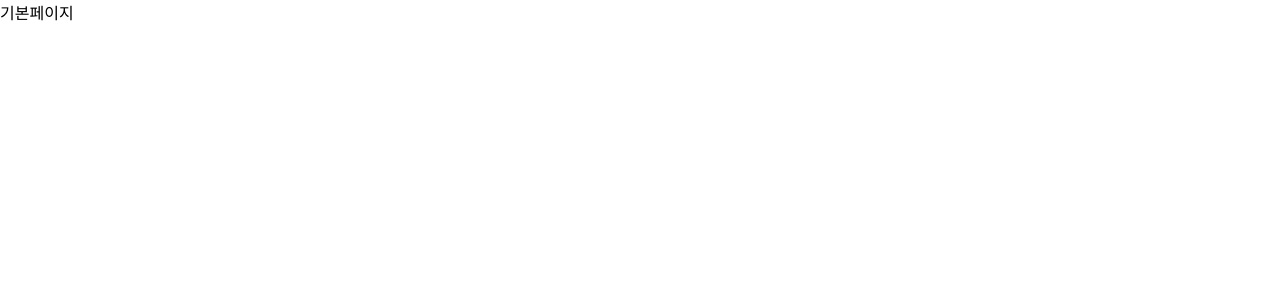
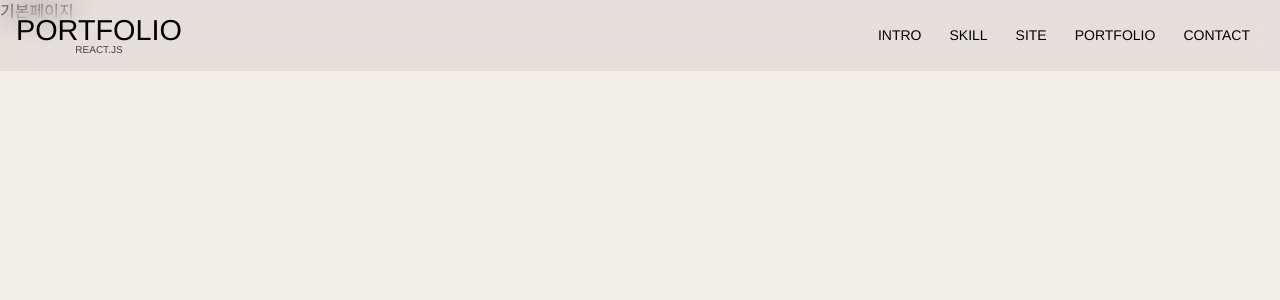
Before and after one commit to leeyr0412/leeyr0412.github.io, a React (Create React App) app: page / in a window 1280 px wide. Shown: the top 300 px of the page. Built offline with nearby package versions, Linux system fonts and the light colour scheme; a web font is replaced by a local one.

Commit message:
:sparkles: feat: 헤더 구현

```diff
--- /dev/null
+++ b/src/assets/scss/section/_header.scss
@@ -0,0 +1,128 @@
+#header {
+    @include position-fixed;
+    z-index: 10000;
+}
+.header__inner {
+    @include flex-between;
+    background-color: rgba(116, 99, 99, 0.1);
+    backdrop-filter: blur(15px);
+    padding: 1rem;
+
+    .header__logo {
+        font-size: 0.9rem;
+        text-align: center;
+        text-transform: uppercase;
+        line-height: 1;
+
+        em {
+            font-size: 10px;
+            display: block;
+            color: var(--black200);
+        }
+    }
+    .header__nav {
+
+        @media (max-width: 800px){
+            display: none;
+
+            &.show {
+                display: block;
+
+                ul {
+                    display: block;
+                    position: absolute;
+                    right: 0;
+                    top: 68px;
+                    background-color: rgba(116,99,99,0.1);
+                    backdrop-filter: blur(15px);
+                    z-index: 10000;
+                    min-width: 150px;
+                    padding: 20px 0;
+
+                    li {
+                        display: block;
+                        text-align: right;
+
+                        a {
+                            display: inline-block;
+                            padding: 10px;
+                        }
+                    }
+                }
+            }
+            &.show + .header__nav__mobile span::before {
+                width: 20px;
+            }
+            &.show + .header__nav__mobile span::after {
+                width: 20px;
+            }
+        }
+
+        li {
+            display: inline;
+
+            a {
+                text-transform: uppercase;
+                font-size: 14px;
+                padding: 14px;
+                position: relative;
+
+                &::before {
+                    content: '';
+                    width: calc(100% - 28px);
+                    height: 1px;
+                    background-color: var(--black);
+                    position: absolute;
+                    left: 14px;
+                    bottom: 10px;
+                    transform: scaleX(0);
+                    transition: all 0.3s;
+                }
+                &:hover::before {
+                    transform: scaleX(1);
+                }
+            }
+        }
+    }
+
+    .header__nav__mobile {
+        display: none;
+        width: 40px;
+        height: 40px;
+        cursor: pointer;
+
+        @media (max-width: 800px){
+            display: block;
+        }
+
+        span {
+            display: block;
+            width: 40px;
+            height: 2px;
+            background-color: var(--black);
+            margin-top: 19px;
+            position: relative;
+
+            &::before {
+                content: "";
+                width: 40px;
+                height: 2px;
+                background-color: var(--black);
+                position: absolute;
+                right: 0;
+                top: 6px;
+                transition: width 0.3s;
+            }
+            &::after {
+                content: "";
+                width: 40px;
+                height: 2px;
+                background-color: var(--black);
+                position: absolute;
+                left: 0;
+                bottom: 6px;
+                transition: width 0.3s;
+            }
+        }
+    }
+}
--- a/src/assets/scss/style.scss
+++ b/src/assets/scss/style.scss
@@ -1 +1,16 @@
 @charset "UTF-8";
+
+// setting
+@import "setting/fonts";
+@import "setting/vars";
+@import "setting/reset";
+@import "setting/\ _mixin.scss";
+
+// section
+@import "section/header";
+// @import "section/intro";
+// @import "section/skill";
+// @import "section/site";
+// @import "section/port";
+// @import "section/contact";
+// @import "section/footer";
--- /dev/null
+++ b/src/components/Header.jsx
@@ -0,0 +1,70 @@
+import React, { useState } from "react";
+
+const headerNav = [
+    {
+        title: "intro",
+        url: "#intro"
+    },
+    {
+        title: "skill",
+        url: "#skill"
+    },
+    {
+        title: "site",
+        url: "#site"
+    },
+    {
+        title: "portfolio",
+        url: "#port"
+    },
+    {
+        title: "contact",
+        url: "#contact"
+    }
+];
+
+const Header = () => {
+    const [show, setShow] = useState(false);
+
+    const toggleMenu = () => {
+        setShow((prevShow) => !prevShow);
+    }
+
+    return (
+        <header id="header" role="banner">
+            <div className="header__inner">
+                <div className="header__logo">
+                    <h1>
+                        <a href="/">portfolio<em>react.js</em></a>
+                    </h1>
+                </div>
+                <nav
+                    className={`header__nav ${show ? "show" : ""}`}
+                    role="navigation"
+                    aria-label="메인메뉴"
+                >
+                    <ul>
+                        {headerNav.map((nav, key) => (
+                            <li key={key}>
+                                <a href={nav.url}>{nav.title}</a>
+                            </li>
+                        ))}
+                    </ul>
+                </nav>
+                <div
+                    className="header__nav__mobile"
+                    id="headerToggle"
+                    aria-controls="primary-menu"
+                    aria-expanded={show ? "true" : "false"}
+                    role="button"
+                    tabIndex="0"
+                    onClick={toggleMenu}
+                >
+                    <span></span>
+                </div>
+            </div>
+        </header>
+    )
+}
+
+export default Header;
--- /dev/null
+++ b/src/components/Skip.jsx
@@ -0,0 +1,17 @@
+import React from 'react'
+
+const Skip = () => {
+    return (
+        <div id="skip">
+            <a href="#header">헤더 영역 바로가기</a>
+            <a href="#intro">소개 영역 바로가기</a>
+            <a href="#skill">스킬 영역 바로가기</a>
+            <a href="#site">사이트 영역 바로가기</a>
+            <a href="#port">포트폴리오 영역 바로가기</a>
+            <a href="#contact">연락처 영역 바로가기</a>
+            <a href="#footer">푸터 영역 바로가기</a>
+        </div>
+    )
+}
+
+export default Skip
--- a/src/views/HomeView.jsx
+++ b/src/views/HomeView.jsx
@@ -1,20 +1,20 @@
 import React from "react";
-// import Header from "../components/Header";
+import Header from "../components/Header";
 // import Intro from "../components/Intro";
 // import Skill from "../components/Skill";
 // import Site from "../components/Site";
 // import Port from "../components/Port";
 // import Contact from "../components/Contact";
 // import Footer from "../components/Footer";
-// import Skip from "../components/Skip";
+import Skip from "../components/Skip";
 // import Main from "../components/Main";
 
 const HomeView = () => {
     return (
         <>
             기본페이지
-        {/* <Skip /> */}
-        {/* <Header /> */}
+        <Skip />
+        <Header />
         {/* <Main> */}
             {/* <Intro /> */}
             {/* <Skill /> */}
```
